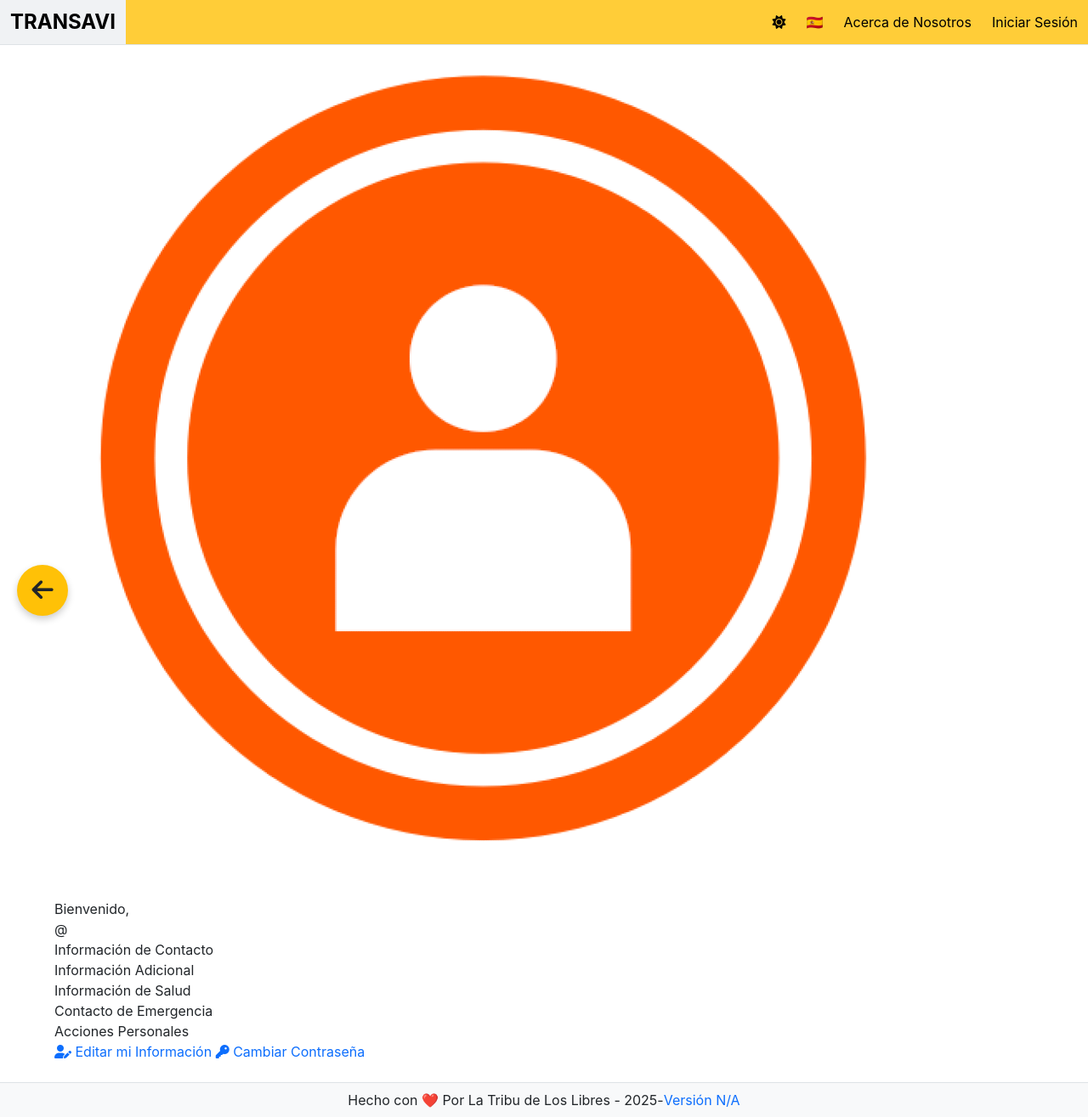
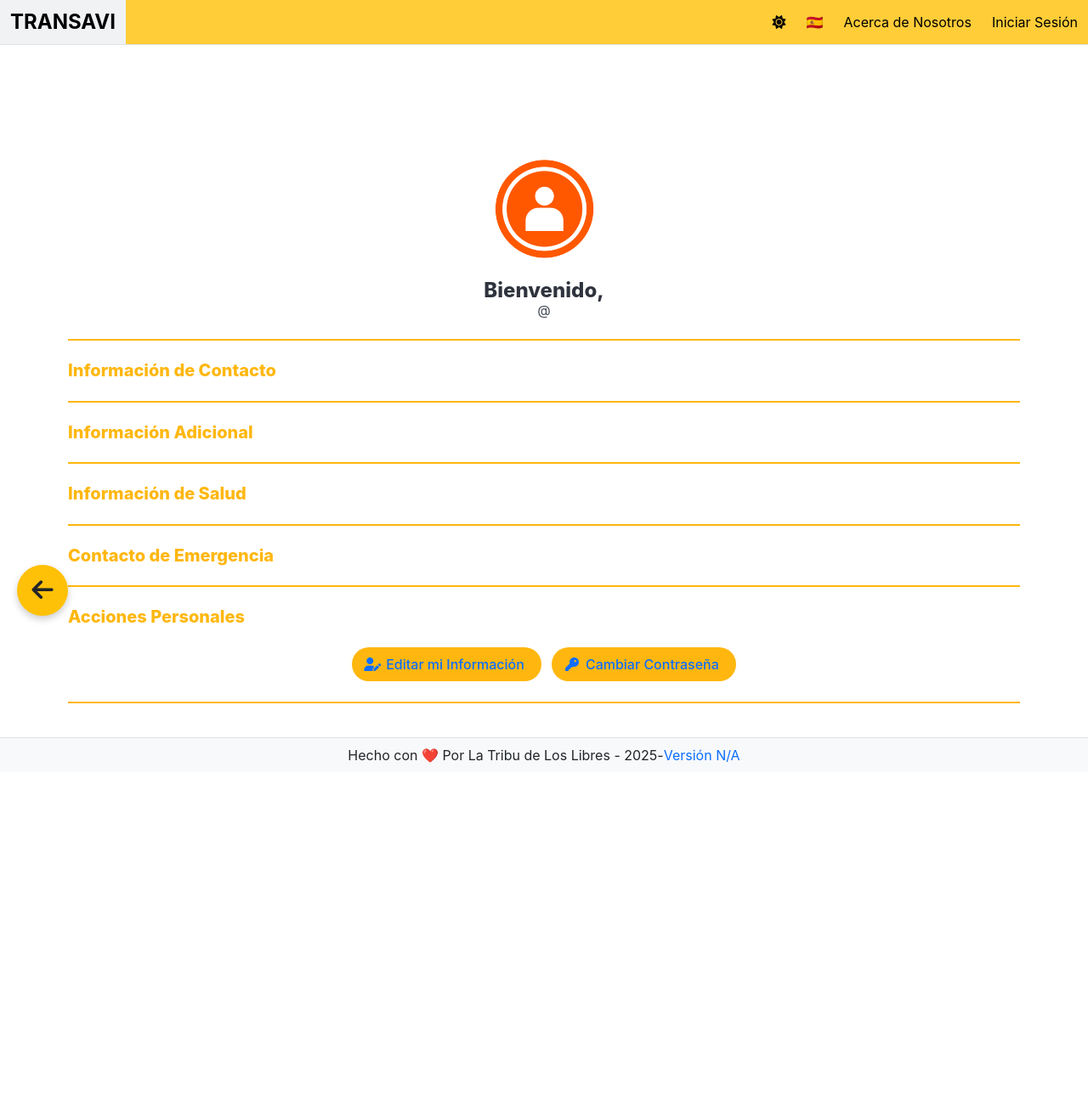
Before and after one commit to kerm1977/plantilla1, a Flask app: template templates/perfil.html in a window 1280 px wide. Shown: the whole page at 85% size. After the commit the page ends 898 px from the top, so only its background shows below. Run offline with Flask 3, Linux system fonts and the light colour scheme; the template is opened without the code that fills it, so the values that code supplies are empty; some libraries are stand-ins or nearby versions.

Commit message:
corregido el problema del color de labels en sepia

```diff
--- a/templates/perfil.html
+++ b/templates/perfil.html
@@ -2,16 +2,17 @@
 
 {% extends 'base.html' %}
 {% block content %}
-<div class="container mt-5 mb-5">
-    <div class="row justify-content-center">
-        <div class="col-md-10 col-lg-9">
-            <div class="profile-details-container">
+<div class="container p-4" style="margin-top: 150px;">
     <!-- CABECERA DEL PERFIL -->
-                <div class="dashboard-header">
-                    <img src="{{ url_for('static', filename=user.avatar_url if user.avatar_url else 'uploads/avatars/default.png') }}" alt="{{ _('Avatar de %(username)s', username=user.username) }}" class="profile-avatar">
-                    <h1 class="h3 mt-3">{{ _('Bienvenido, %(username)s', username=user.username) }}</h1>
-                    <p class="text-muted">@{{ user.username }}</p>
+    <div class="has-text-centered">
+        <figure class="image is-128x128 is-inline-block">
+            <img class="is-rounded" src="{{ url_for('static', filename=user.avatar_url if user.avatar_url else 'uploads/avatars/default.png') }}" alt="{{ _('Avatar de %(username)s', username=user.username) }}">
+        </figure>
+        <h1 class="title is-4 mt-3">{{ _('Bienvenido, %(username)s', username=user.username) }}</h1>
+        <p class="subtitle is-6">@{{ user.username }}</p>
     </div>
+
+    <hr class="has-background-warning my-5">
 
     <!-- SECCIONES DE INFORMACIÓN DETALLADA -->
     {% set sections = {
@@ -33,57 +34,59 @@
     } %}
 
     {% for title, items in sections.items() %}
-                    <h4 class="section-title">{{ title }}</h4>
-                    <div class="row">
+        <div class="mb-5">
+            <h4 class="title is-5 has-text-warning">{{ title }}</h4>
+            <div class="columns is-multiline is-centered">
                 {% for label, value in items %}
                     {% if value %}
-                            <div class="col-md-6 detail-item">
-                                <strong>{{ label }}:</strong>
+                    <div class="column is-one-third">
+                        <p>
+                            <strong class="has-text-warning">{{ label }}:</strong>
                             <span>{{ value }}</span>
+                        </p>
                     </div>
                     {% endif %}
                 {% endfor %}
             </div>
+        </div>
+        <hr class="has-background-warning my-5">
     {% endfor %}
 
     <!-- SECCIÓN DE BOTONES DE ACCIÓN -->
-                <div class="actions-section">
-                    <div id="personal-actions-section">
-                        <h3>{{ _('Acciones Personales') }}</h3>
-                        <div class="dashboard-list">
-                            <a href="{{ url_for('perfil.editar_perfil') }}" class="dashboard-link">
-                                <i class="fas fa-user-edit"></i>
+    <div class="mb-5">
+        <h3 class="title is-5 has-text-warning">{{ _('Acciones Personales') }}</h3>
+        <div class="buttons is-multiline is-centered">
+            <a href="{{ url_for('perfil.editar_perfil') }}" class="button is-warning is-rounded">
+                <span class="icon"><i class="fas fa-user-edit"></i></span>
                 <span>{{ _('Editar mi Información') }}</span>
             </a>
-                            <a href="{{ url_for('perfil.change_password') }}" class="dashboard-link">
-                                <i class="fas fa-key"></i>
+            <a href="{{ url_for('perfil.change_password') }}" class="button is-warning is-rounded">
+                <span class="icon"><i class="fas fa-key"></i></span>
                 <span>{{ _('Cambiar Contraseña') }}</span>
             </a>
         </div>
     </div>
+    <hr class="has-background-warning my-5">
 
     {% if session.role == 'Superuser' %}
-                    <div class="superuser-section mt-4 pt-4">
-                        <h3>{{ _('Panel de Superusuario') }}</h3>
-                        <div class="dashboard-list">
-                            <a href="{{ url_for('contactos.ver_contactos') }}" class="dashboard-link">
-                                <i class="fas fa-address-book"></i>
+    <div class="mb-5">
+        <h3 class="title is-5 has-text-warning">{{ _('Panel de Superusuario') }}</h3>
+        <div class="buttons is-multiline is-centered">
+            <a href="{{ url_for('contactos.ver_contactos') }}" class="button is-link is-rounded">
+                <span class="icon"><i class="fas fa-address-book"></i></span>
                 <span>{{ _('Ver Contactos') }}</span>
             </a>
-                            <a href="{{ url_for('btns.crear_btns') }}" class="dashboard-link">
-                                <i class="fas fa-toggle-on"></i>
+            <a href="{{ url_for('btns.crear_btns') }}" class="button is-link is-rounded">
+                <span class="icon"><i class="fas fa-toggle-on"></i></span>
                 <span>{{ _('Botones Flotantes') }}</span>
             </a>
-                            <a href="{{ url_for('contactos.admin_manage_roles') }}" class="dashboard-link">
-                                <i class="fas fa-user-shield"></i>
+            <a href="{{ url_for('contactos.admin_manage_roles') }}" class="button is-link is-rounded">
+                <span class="icon"><i class="fas fa-user-shield"></i></span>
                 <span>{{ _('Administrar Roles') }}</span>
             </a>
         </div>
     </div>
     {% endif %}
-                </div>
-            </div>
-        </div>
-    </div>
+
 </div>
 {% endblock %}
--- a/templates/ver_aboutus.html
+++ b/templates/ver_aboutus.html
@@ -3,9 +3,8 @@
 {% extends 'base.html' %}
 {% block title %}Acerca de Nosotros{% endblock %}
 
-
 {% block content %}
-<div class="about-us-container">
+<div class="about-us-container p-4" style="margin-top: 100px;">
 {% if about_us_entry %}
 <ul class="nav nav-tabs" id="myTab" role="tablist">
 <li class="nav-item" role="presentation">
@@ -38,7 +37,7 @@
 
         <!-- Botones Flotantes -->
         {% if session.role == 'Superuser' %}
-            <div class="fab-container-actions">
+            <div class="fab-container-actions p-4">
                 <a href="{{ url_for('aboutus.editar_aboutus', aboutus_id=about_us_entry.id) }}" class="fab-button fab-button-edit" title="{{ _('Editar') }}"><i class="fas fa-edit"></i></a>
                 <button type="button" class="fab-button fab-button-delete" title="{{ _('Eliminar') }}" data-bs-toggle="modal" data-bs-target="#confirmDeleteModal"><i class="fas fa-trash-alt"></i></button>
                 <a href="{{ url_for('aboutus.exportar_aboutus', aboutus_id=about_us_entry.id, format='pdf') }}" class="fab-button fab-button-pdf" title="{{ _('Exportar a PDF') }}"><i class="fas fa-file-pdf"></i></a>
@@ -73,4 +72,5 @@
     {% endif %}
 </div>
 
+
 {% endblock %}
```
Also changed, not shown: templates/home.html (+20 -13 lines), templates/login.html (+10 -8 lines), templates/register.html (+6 -8 lines), templates/request_password_reset.html (+15 -11 lines), templates/reset_password.html (+20 -26 lines), static/uploads/icons/logo.png (added), static/uploads/icons/transavi logo.png (deleted). Lines whose indentation alone changed are shown as unchanged.
